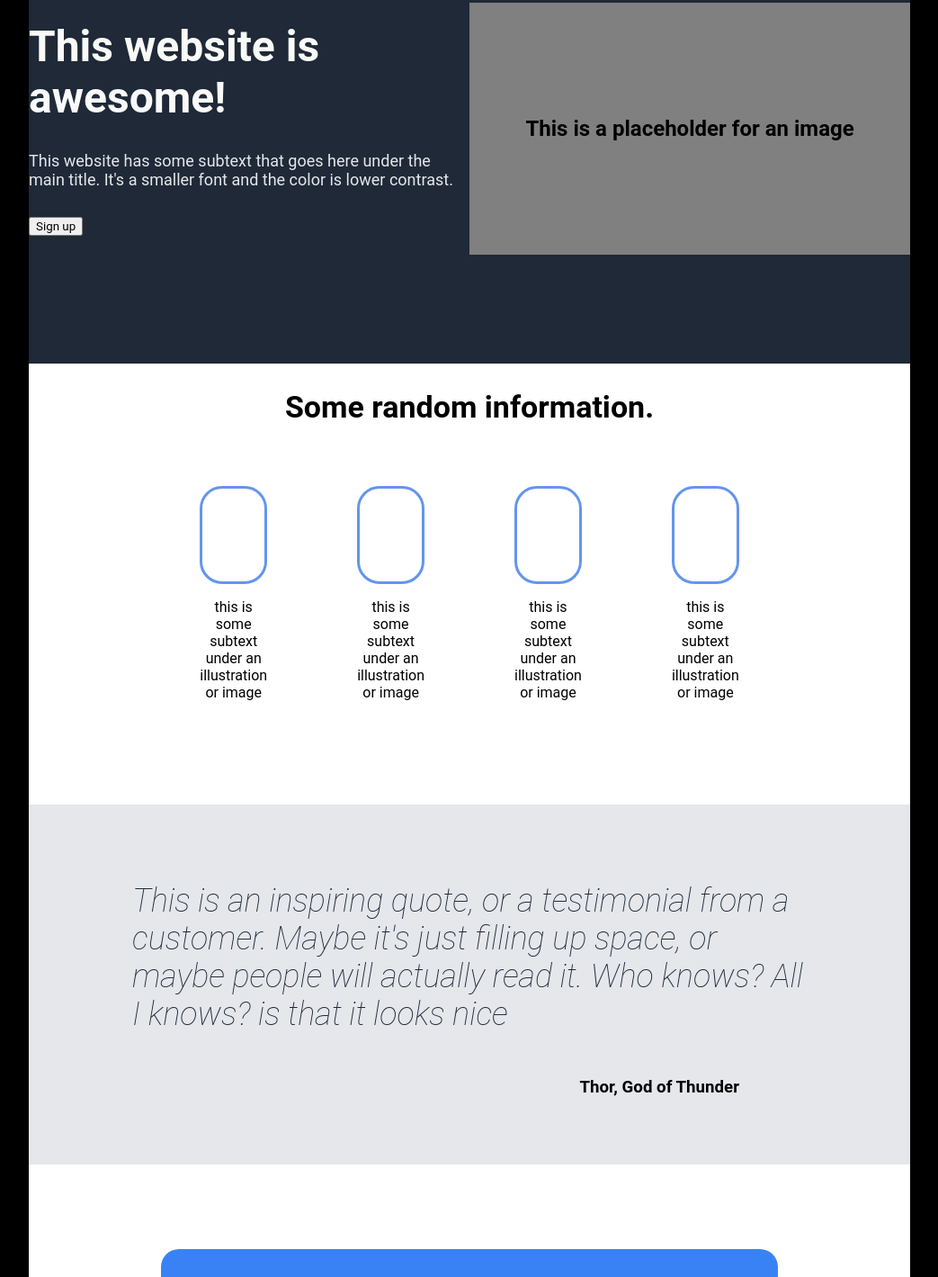
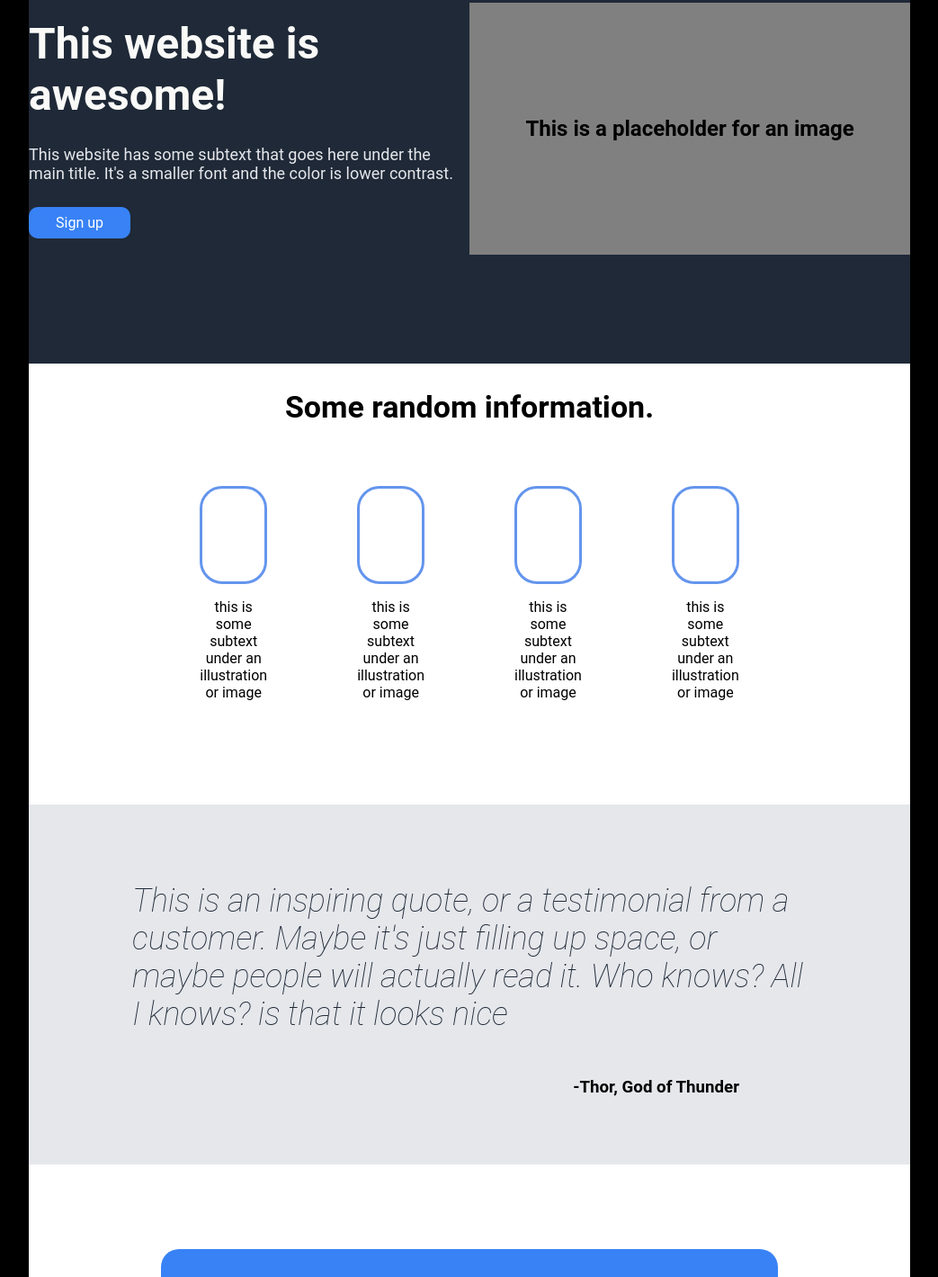
Before and after one commit to thebobuilder/landing-page, a plain HTML site: page index.html in a window 1280 px wide. Shown: the part 169-1588 px from the top of the page at 90% size, without its empty margins (118-1161 px from the left). Drawn offline with Linux system fonts and the light colour scheme.

Commit message:
Changed buttons to a links and link to self

```diff
--- a/index.html
+++ b/index.html
@@ -27,7 +27,7 @@
                <p>This website has some subtext that goes here under the main title. It's
                   a smaller font and the color is lower contrast.
                </p>
-               <button>Sign up</button>
+               <a class="hero-button" href="#">Sign up</a>
             </div>
             <div class="hero-right">
                <h2>This is a placeholder for an image</h2>
@@ -65,7 +65,7 @@
             </h2>
         </div>
         <div class="author">
-            <h3>Thor, God of Thunder</h3>
+            <h3>-Thor, God of Thunder</h3>
         </div>
       </div>
 
```
